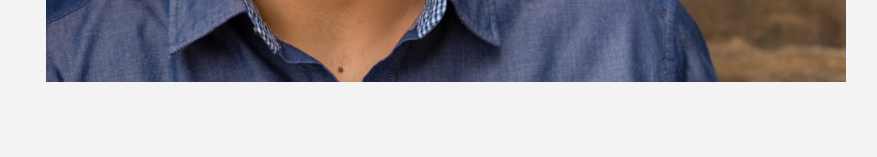
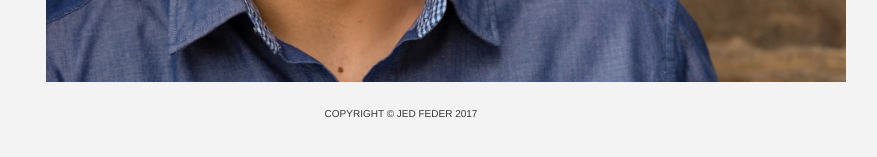
Before and after one commit to jedfeder/jedfeder.github.io, a Jekyll site: the page built from index.html, in a window 1280 px wide. Shown: the part 622-779 px from the top of the page, without its empty margins (239-1116 px from the left). Built offline with Jekyll 4.4.1, drawn with Linux system fonts in a browser that asks for light colours.

Commit message:
Add footer

```diff
--- a/_includes/footer.html
+++ b/_includes/footer.html
@@ -1,2 +1,3 @@
-<footer>
+<footer id="colophon" role="contentinfo">
+    <p style="text-align:center;font-size:10px;text-transform:uppercase;">Copyright © Jed Feder 2017</p>
 </footer>
--- a/css/main.css
+++ b/css/main.css
@@ -2229,6 +2229,7 @@ p.comment-form-comment {
 
 #colophon {
     clear: both;
+    margin-top: 24px;
 }
 #supplementary {
     border-top: 1px solid #ddd;
```
Also changed, not shown: 1 other file.
